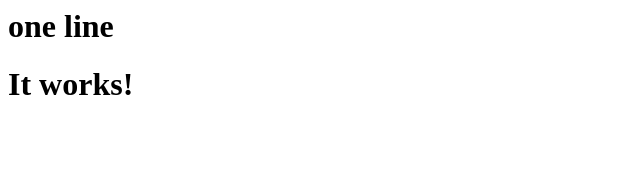
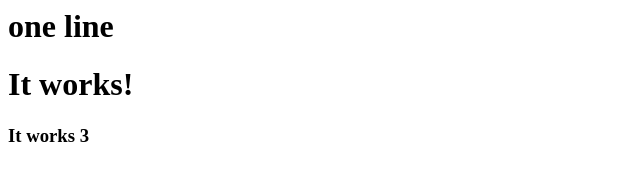
Before and after one commit to victortodoran/Tutoring, a plain HTML site: page index.html in a window 1280 px wide. Shown: the whole page, without its empty margins (0-640 px from the left). Drawn offline with Linux system fonts and the light colour scheme.

Commit message:
Last commit of the day

```diff
--- a/index.html
+++ b/index.html
@@ -1,2 +1,3 @@
 <h1>one <b>line</b></h1>
 <h1>It works!</h1>
+<h3>It works 3</h3>
```
